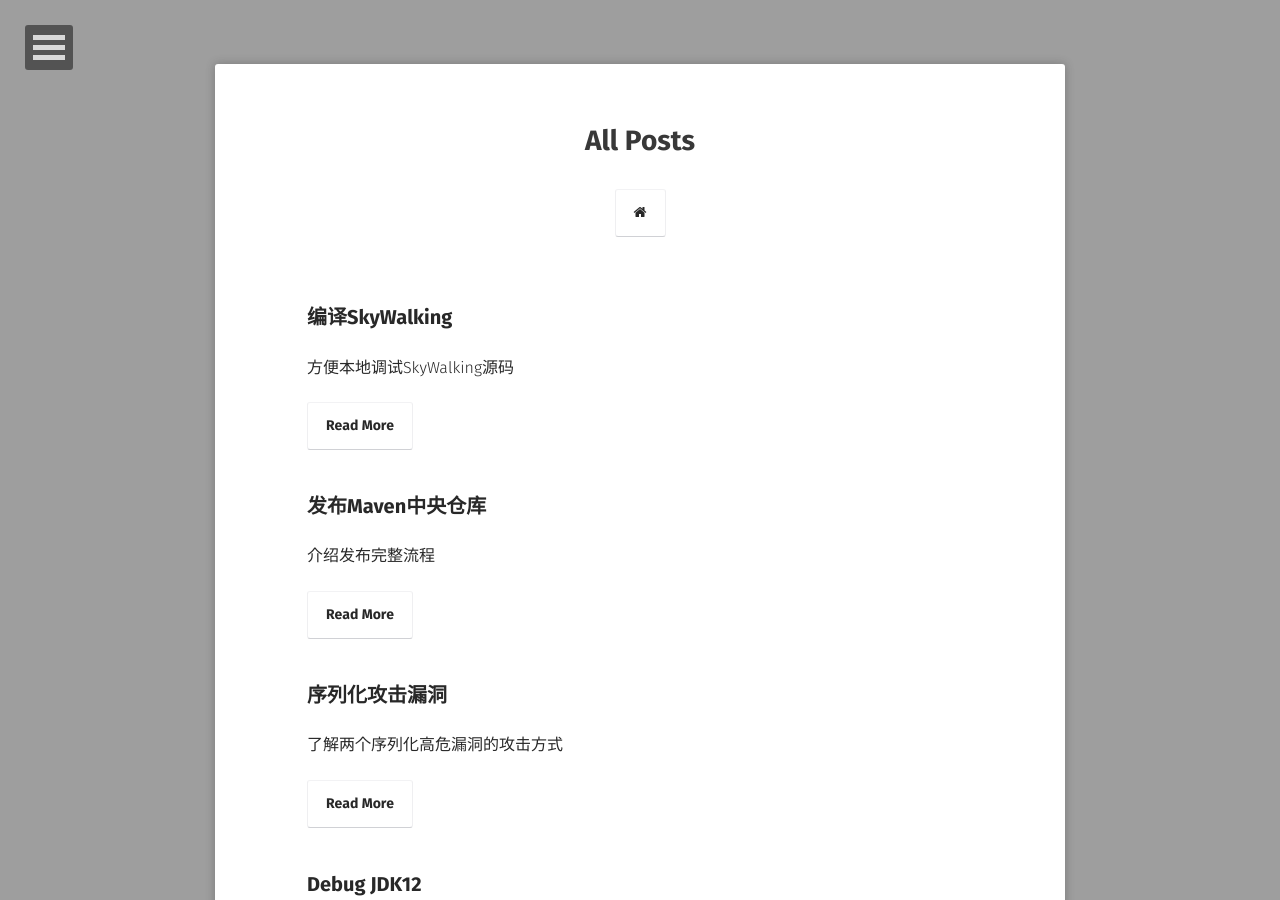
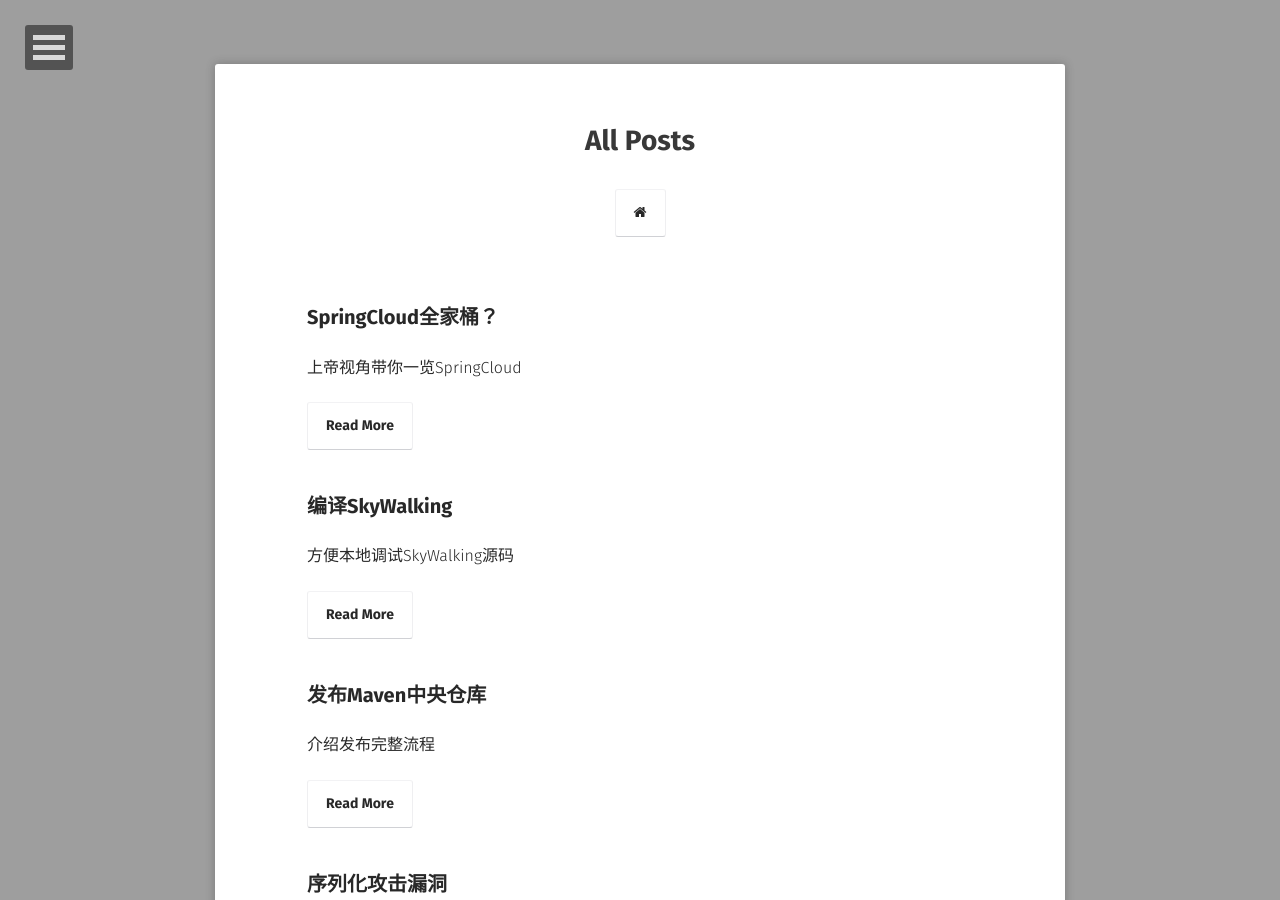
Before and after one commit to hyfsy/hyfsy.github.io, a Jekyll site: the page built from posts/index.md, in a window 1280 px wide and 900 px high. Built offline with Jekyll 4.4.1, drawn with Linux system fonts in a browser that asks for light colours; some web fonts are replaced; some of the changed lines change nothing that is shown.

Commit message:
添加springcloud分析文章

```diff
--- a/_config.yml
+++ b/_config.yml
@@ -1,7 +1,7 @@
 # Site
 title:              Hyfsy
-bio:                'Hyfsy pretty blog.'
-description:        "Hyfsy pretty blog."
+bio:                "He Yingfeng's pretty blog."
+description:        "He Yingfeng's pretty blog."
 reading_time:       true
 words_per_minute:   200
 logo:               'assets/img/logo.png'
--- /dev/null
+++ b/_posts/2021-10-02-spring-cloud-component-structure.md
@@ -0,0 +1,20 @@
+---
+layout: post
+title: "SpringCloud全家桶？"
+date: 2021-06-12
+excerpt: "上帝视角带你一览SpringCloud"
+tags: [java, cloud]
+comments: false
+---
+
+
+
+
+
+
+
+画了张SpringCloud的一些组件的代码结构图，有兴趣的可以看下，有疑问也欢迎与我交流吖。
+
+[svg下载](../images/2021/10/02/001.svg)
+
+[png下载](../images/2021/10/02/001.png)
```
Also changed, not shown: 2 other files.
